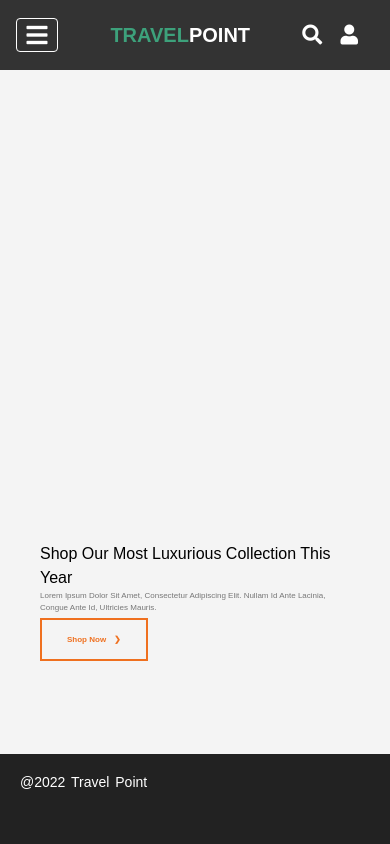
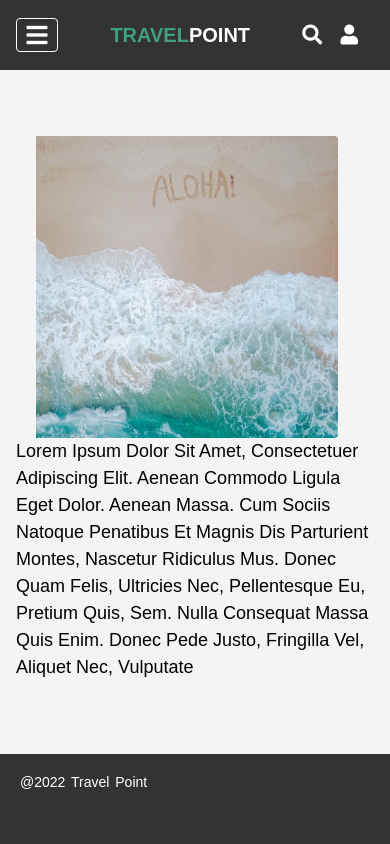
Before and after one commit to TijnKlabbers/CRUD-p4, a PHP site: page /overOns.php in a window 390 px wide. Run offline with PHP 8.4, Linux system fonts and the light colour scheme; some web fonts are replaced.

Commit message:
nieuwe code style en about us

```diff
--- a/contact.php
+++ b/contact.php
@@ -133,6 +133,8 @@
 
   <!-- custom js file link  -->
   <script src="script.js"></script>
+  <?php include_once "includes/footer.php" ?>
+
 </body>
 
 </html>
--- a/css/style.css
+++ b/css/style.css
@@ -92,11 +92,7 @@
 
 header .navbar a {
   color: #fff;
-<<<<<<< HEAD
-  font-size: 16px;
-=======
   font-size: 18px;
->>>>>>> 338a311c063d4f3eba07332117dcbb28ecfdda1e
   margin: 0 4rem;
 }
 
@@ -325,7 +321,7 @@
 
 .book .row .image img {
   width: auto;
-  height: 600px;
+  height: 450px;
 }
 
 .book .row form {
@@ -588,57 +584,8 @@
   text-align: center;
 }
 
-.footer-content {
-  display: flex;
-  align-items: center;
-  justify-content: center;
-  flex-direction: column;
-  text-align: center;
-  background-color: #222;
-}
-.footer-content h3 {
-  font-size: 2.1rem;
-  font-weight: 500;
-  text-transform: capitalize;
-  line-height: 3rem;
-}
-.footer-content p {
-  max-width: 500px;
-  margin: 10px auto;
-  line-height: 28px;
-  font-size: 14px;
-  color: #cacdd2;
-}
-.socials {
-  list-style: none;
-  display: flex;
-  align-items: center;
-  justify-content: center;
-  margin: 1rem 0 3rem 0;
-}
-.socials li {
-  margin: 0 10px;
-}
-.socials a {
-  text-decoration: none;
-  color: #fff;
-  border: 1.1px solid white;
-  padding: 5px;
-
-  border-radius: 50%;
-}
-.socials a i {
-  font-size: 1.1rem;
-  width: 20px;
-
-  transition: color 0.4s ease;
-}
-.socials a:hover i {
-  color: aqua;
-}
-
 .footer-bottom {
-  background: #222;
+  background: #333;
   height: 90px;
   width: 100vw;
   padding: 20px;
@@ -796,8 +743,14 @@
 
 .flex-section img {
   object-fit: cover;
-  width: 100%;
-  height: 500px;
+  width: 70%;
+  height: auto;
+  float: left;
+  border-radius: 4px;
+}
+
+.flex-section h1 {
+  font-size: 18px;
 }
 .alt-hero-banner {
   align-items: center;
@@ -806,7 +759,7 @@
 }
 .column-right {
   flex-basis: 50%;
-  margin: 3rem;
+
   line-height: 1.5;
 }
 .column-left {
@@ -822,23 +775,6 @@
   font-size: 1rem;
   color: #777;
 }
-.cta-btn {
-  background: none;
-  color: #ef701f;
-  margin-top: 0.5rem;
-  font-size: 1rem;
-  padding: 15px 25px 15px 25px;
-  border: 2px solid #ef701f;
-  cursor: pointer;
-  font-weight: 600;
-  transition: 0.5s ease-in-out;
-}
-.arrow {
-  margin-left: 1rem;
-  transition: 0.5s ease-in-out;
-  height: 8px;
-  color: #ef701f;
-}
 
 .cta-btn:hover > .arrow {
   transition: 0.5s ease-in-out;
@@ -848,4 +784,11 @@
   .flex-section {
     flex-direction: column;
   }
+  .flex-section img {
+    object-fit: cover;
+    width: 90%;
+    height: auto;
+    padding-left: 20px;
+    margin-top: 120px;
+  }
 }
--- a/includes/header.php
+++ b/includes/header.php
@@ -1,6 +1,7 @@
 <header>
   <?php include_once "includes/connect.php";?>
   <div id="menu-bar" class="fas fa-bars"></div>
+  <link rel="stylesheet" href="css/style.css" />
 
   <a href="#" class="logo"><span>TRAVEL</span><span></span>point</a>
 
--- a/overOns.php
+++ b/overOns.php
@@ -78,14 +78,14 @@
 
     <!-- contact section starts  -->
 
+
     <section class="flex-section alt-hero-banner">
+
    <div class="column-left">
-   <img class="overOnsimg">
+   <img class="afbeeldingOverOns" src="images/overOns.jpg">
    </div>
   <div class="column-right">
-          <h1>Shop our most luxurious collection this year</h1>
-      <p>Lorem ipsum dolor sit amet, consectetur adipiscing elit. Nullam id ante lacinia, congue ante id, ultricies mauris.</p>
-    <a href="#"><button class="cta-btn">Shop Now<span class="arrow">❯</span></button></a>
+          <h1>Lorem ipsum dolor sit amet, consectetuer adipiscing elit. Aenean commodo ligula eget dolor. Aenean massa. Cum sociis natoque penatibus et magnis dis parturient montes, nascetur ridiculus mus. Donec quam felis, ultricies nec, pellentesque eu, pretium quis, sem. Nulla consequat massa quis enim. Donec pede justo, fringilla vel, aliquet nec, vulputate</h1>
    </div>
 
 
```
